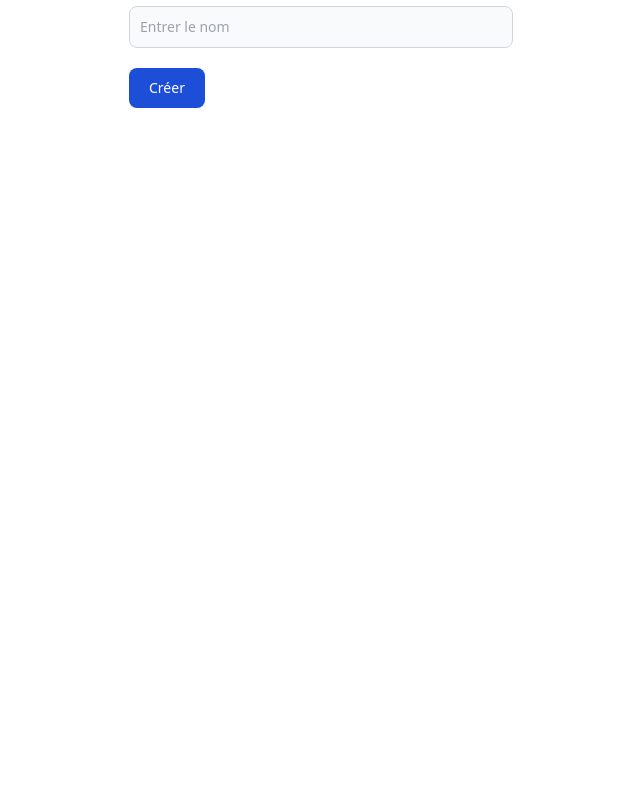
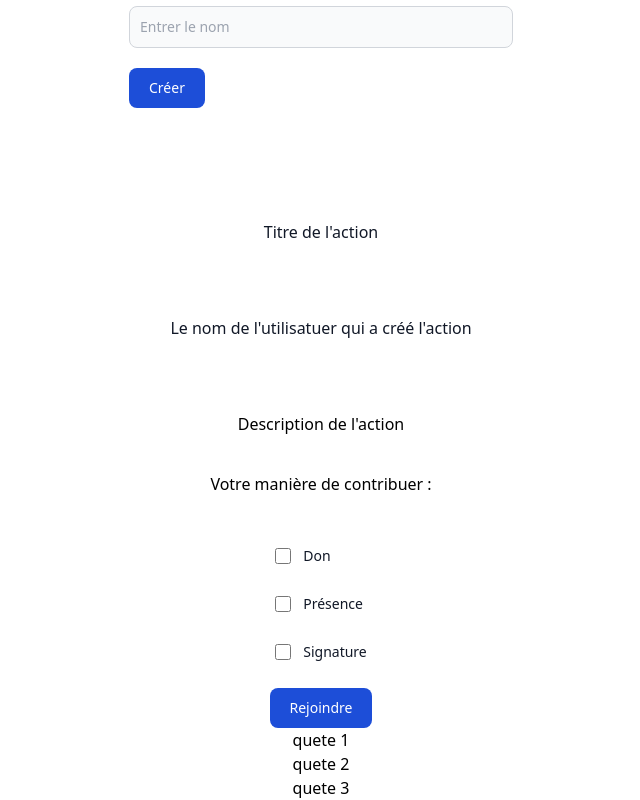
Before and after one commit to UVictoras/Projet-Commun-Oceano-Monaco, a React (Create React App) app in the folder oceano/: page / in a window 1280 px wide. Shown: the part 648-1448 px from the top of the page, without its empty margins (319-959 px from the left). Before the commit the page ends 800 px from the top, so only its background shows below. Built offline with nearby package versions, Linux system fonts and the light colour scheme.

Commit message:
créer une action

```diff
--- a/oceano/src/components/createaction.js
+++ b/oceano/src/components/createaction.js
@@ -52,8 +52,8 @@ function Create(){
                     <label for="name" class="block mb-2 text-sm font-medium text-gray-900 dark:text-white">A quel date se déroulera votre évenement</label>
                     <input type="text" class ="bg-gray-50 border border-gray-300 text-gray-900 text-sm rounded-lg focus:ring-blue-500 focus:border-blue-500 block w-full p-2.5 dark:bg-gray-700 dark:border-gray-600 dark:placeholder-gray-400 dark:text-white dark:focus:ring-blue-500 dark:focus:border-blue-500" placeholder="Entrer le nom" name="name" required></input>
                 </div>
-                <div class="mb-5">
-                    <button type="submit" class="text-white bg-blue-700 hover:bg-blue-800 focus:ring-4 focus:outline-none focus:ring-blue-300 font-medium rounded-lg text-sm w-full sm:w-auto px-5 py-2.5 text-center dark:bg-blue-600 dark:hover:bg-blue-700 dark:focus:ring-blue-800">Créer</button>
+                <div class="mb-5 h-24 ...">
+                    <button type="submit" class="text-white bg-blue-700 hover:bg-blue-800 focus:ring-4 focus:outline-none focus:ring-blue-300 font-medium rounded-lg text-sm w-full sm:w-auto px-5 py-2.5 text-center dark:bg-blue-600 dark:hover:bg-blue-700 dark:focus:ring-blue-800 ">Créer</button>
                 </div>
             </form>
         </div>
--- /dev/null
+++ b/oceano/src/components/joinaction.js
@@ -0,0 +1,68 @@
+function Join(){
+    return(
+        <div class=" grid place-content-center">
+            <h1 class=" grid place-content-center h-24 ... text font-medium   text-gray-900 dark:text-white">Titre de l'action</h1>
+            <h2 class=" grid place-content-center h-24 ... text font-medium   text-gray-900 dark:text-white">Le nom de l'utilisatuer qui a créé l'action</h2>
+            <p class="grid place-content-center h-24 ...">Description de l'action</p>
+            <p class="grid place-content-center ">Votre manière de contribuer :</p>
+
+            <form class="grid place-content-center ">
+                <fieldset class="grid place-content-center h-48 ... ">
+                <div className="mt-6 space-y-6">
+                    <div className="relative flex gap-x-3">
+                    <div className="flex h-6 items-center">
+                        <input
+                        id="comments"
+                        name="comments"
+                        type="checkbox"
+                        className="h-4 w-4 rounded border-gray-300 text-indigo-600 focus:ring-indigo-600"
+                        />
+                    </div>
+                    <div className="text-sm leading-6">
+                        <label htmlFor="comments" className="font-medium text-gray-900">
+                        Don
+                        </label>
+                    </div>
+                    </div>
+                    <div className="relative flex gap-x-3">
+                    <div className="flex h-6 items-center">
+                        <input
+                        id="candidates"
+                        name="candidates"
+                        type="checkbox"
+                        className="h-4 w-4 rounded border-gray-300 text-indigo-600 focus:ring-indigo-600"
+                        />
+                    </div>
+                    <div className="text-sm leading-6">
+                        <label htmlFor="candidates" className="font-medium text-gray-900">
+                        Présence
+                        </label>
+                    </div>
+                    </div>
+                    <div className="relative flex gap-x-3">
+                    <div className="flex h-6 items-center">
+                        <input
+                        id="offers"
+                        name="offers"
+                        type="checkbox"
+                        className="h-4 w-4 rounded border-gray-300 text-indigo-600 focus:ring-indigo-600"
+                        />
+                    </div>
+                    <div className="text-sm leading-6">
+                        <label htmlFor="offers" className="font-medium text-gray-900">
+                        Signature
+                        </label>
+                    </div>
+                    </div>
+                </div>
+                </fieldset>
+
+                <button type="submit" class="text-white bg-blue-700 hover:bg-blue-800 focus:ring-4 focus:outline-none focus:ring-blue-300 font-medium rounded-lg text-sm w-full sm:w-auto px-5 py-2.5 text-center dark:bg-blue-600 dark:hover:bg-blue-700 dark:focus:ring-blue-800">Rejoindre</button>
+
+            </form>
+
+
+        </div>
+    )
+}
+export default Join
--- /dev/null
+++ b/oceano/src/components/quest.js
@@ -0,0 +1,12 @@
+function Quest(){
+    return(
+        <div class ="grid place-content-center">
+            <ul>
+                <li>quete 1</li>
+                <li>quete 2</li>
+                <li>quete 3</li>
+            </ul>
+        </div>
+    )
+}
+export default Quest
--- a/oceano/src/pages/act.js
+++ b/oceano/src/pages/act.js
@@ -2,6 +2,8 @@ import Navbar from "../components/navbar";
 import Searchbar from "../components/searchbar";
 import Play from "../canva";
 import Create from "../components/createaction";
+import Join from "../components/joinaction";
+import Quest from "../components/quest";
 function Act(props){
 
     return <div className="Act">
@@ -14,6 +16,8 @@ function Act(props){
             </div>
         </div>
         <Create/>
+        <Join/>
+        <Quest/>
     </div>
 }
 export default Act;
```
